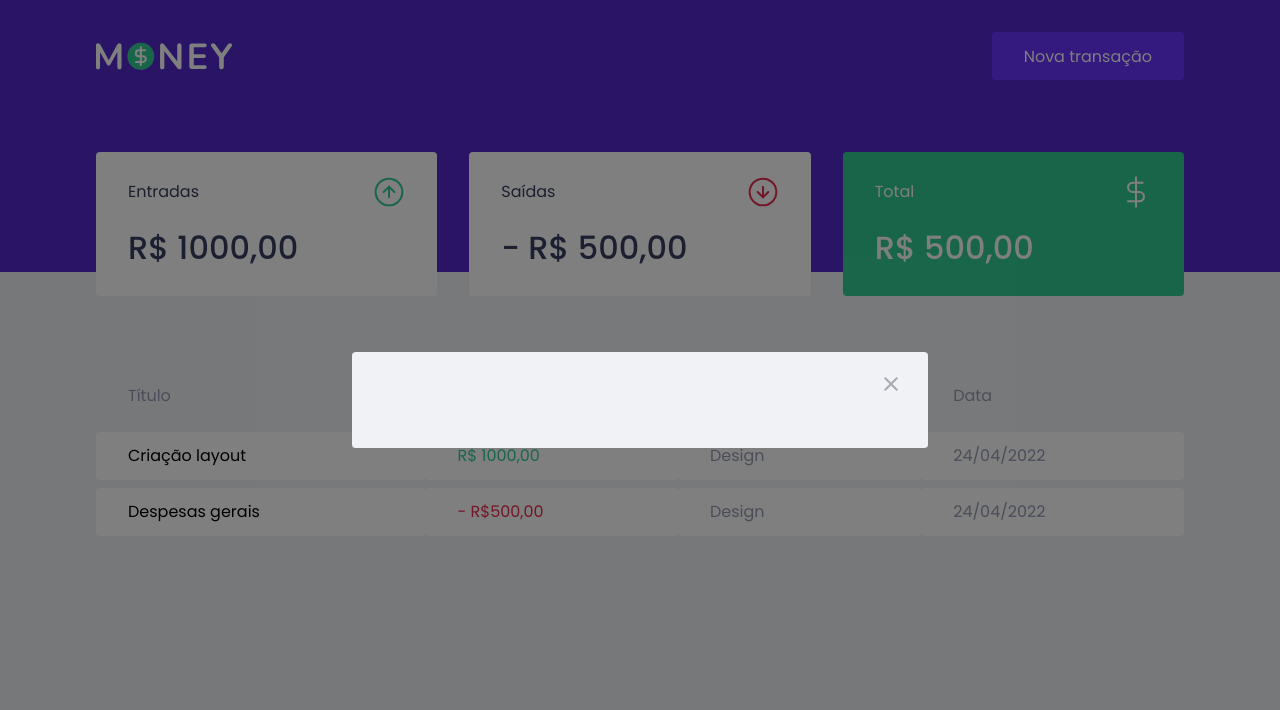
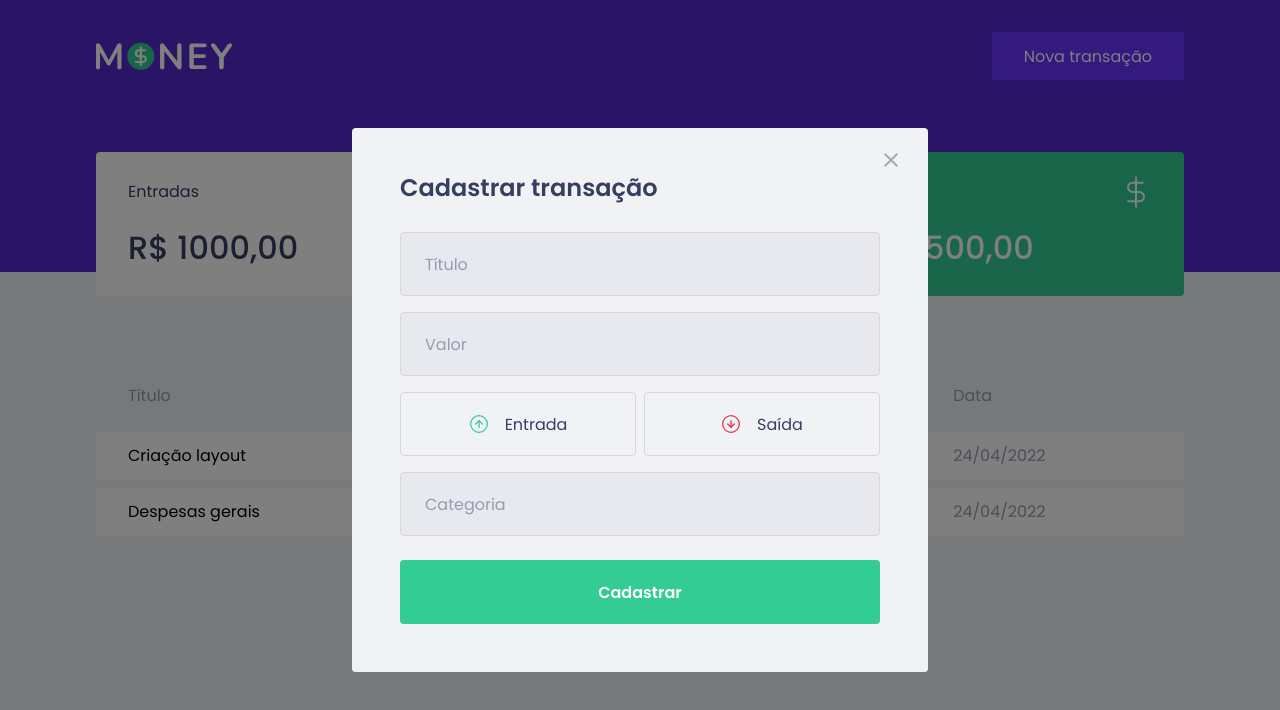
Before and after one commit to RenanMS/money-gerenciamento-financeiro, a React (Create React App) app: page / in a window 1280 px wide. Both pictures are taken after a click on the button "Nova transação". Shown: the top 710 px of the page. Built offline with nearby package versions, Linux system fonts and the light colour scheme; no server answers; what miragejs would draw is missing.

Commit message:
Conteúdo modal
Adicionado formulário como conteúdo do modal

```diff
--- a/package.json
+++ b/package.json
@@ -5,6 +5,7 @@
   "dependencies": {
     "axios": "^0.27.2",
     "miragejs": "^0.1.45",
+    "polished": "^4.2.2",
     "react": "^18.2.0",
     "react-dom": "^18.2.0",
     "react-modal": "^3.15.1",
--- a/src/components/NewTransactionModal/index.tsx
+++ b/src/components/NewTransactionModal/index.tsx
@@ -1,6 +1,8 @@
 import Modal from 'react-modal'
 import closeImg from '../../assets/close.svg'
-import { Container } from './styles';
+import incomeImg from '../../assets/income.svg'
+import outcomeImg from '../../assets/outcome.svg'
+import { Container, TransactionsTypeContainer } from './styles';
 
 Modal.setAppElement('#root');
 
@@ -27,6 +29,49 @@
         <img src={closeImg} alt="Fechar modal" title="Clique para fechar modal"/>
       </button>
 
+      <Container>
+        <h2>Cadastrar transação</h2>
+
+        <input
+          placeholder="Título"
+          title="Clique e digite o título da transação"
+        />
+
+        <input
+          type="number"
+          placeholder="Valor"
+          title="Clique e digite o valor da transação"
+        />
+
+        <TransactionsTypeContainer>
+          <button
+            type="button"
+          >
+            <img src={incomeImg} alt="Entrada" />
+            <span>Entrada</span>
+          </button>
+
+          <button
+            type="button"
+          >
+            <img src={outcomeImg} alt="Saída" />
+            <span>Saída</span>
+          </button>
+        </TransactionsTypeContainer>
+
+        <input
+          placeholder="Categoria"
+          title="Clique e digite a categoria da transação"
+        />
+
+        <button
+          type="submit"
+          title="Clique para cadastrar nova transação"
+        >
+          Cadastrar
+        </button>
+
+      </Container>
     </Modal>
   )
 }
--- a/src/components/NewTransactionModal/styles.ts
+++ b/src/components/NewTransactionModal/styles.ts
@@ -1,4 +1,5 @@
-import styled from "styled-components";
+import styled from 'styled-components';
+import { darken } from 'polished'
 
 export const Container = styled.form`
   h2 {
@@ -52,3 +53,43 @@
     }
   }
 `
+
+export const TransactionsTypeContainer = styled.div`
+  display: grid;
+  grid-template-columns: 1fr 1fr;
+  gap: 0.5rem;
+
+  margin: 1rem 0;
+
+  button {
+    display: flex;
+    align-items: center;
+    justify-content: center;
+
+    height: 4rem;
+
+    border: 1px solid #d7d7d7;
+    border-radius: .25rem;
+
+    background: transparent;
+
+    &:hover {
+      border-color: ${darken(0.1, '#d7d7d7')};
+    }
+
+    img {
+      width: 20px;
+      height: 20px;
+      margin-right: 1rem;
+    }
+
+    span {
+      font-size: 1rem;
+      color: var(--text-title)
+    }
+
+    transition: filter 0.2s;
+
+  }
+
+`
```
Also changed, not shown: 1 other file (tests, documents, lock files or other folders).
